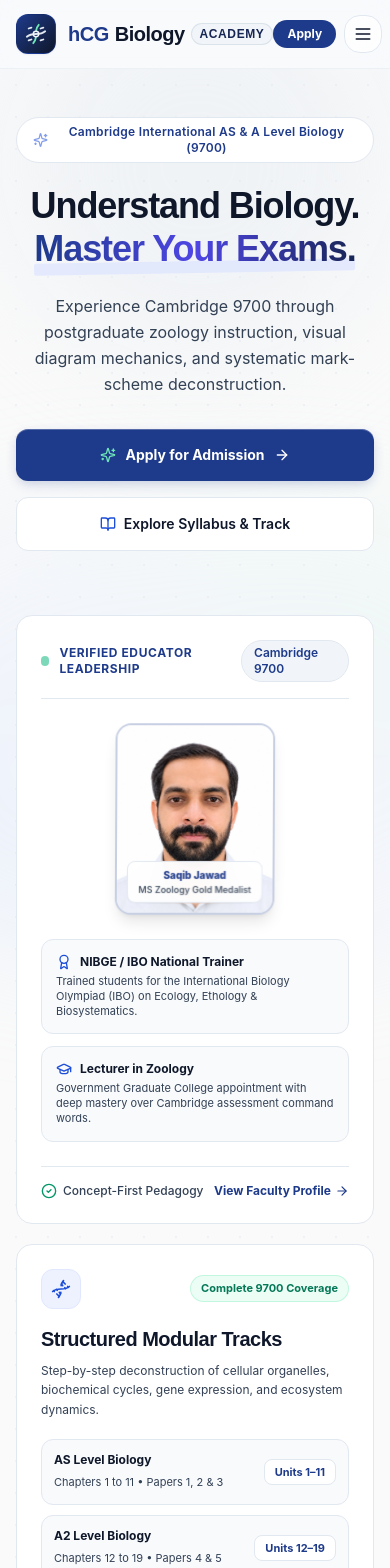
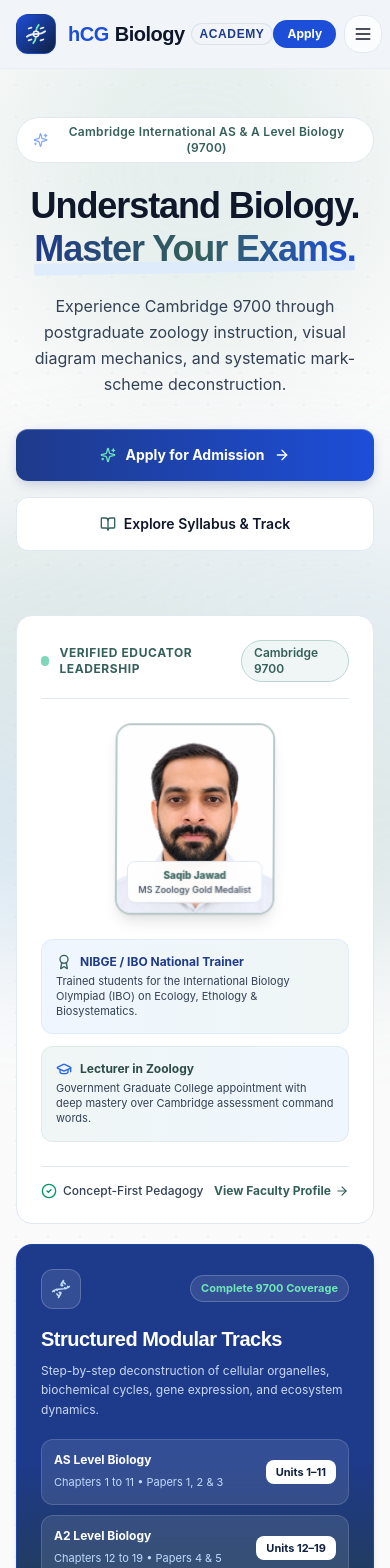
Before and after one commit to saqib52/hcg_Biology, a Next.js app: page / in a window 390 px wide. Shown: the top 1568 px of the page. Built offline with nearby package versions, Linux system fonts and the light colour scheme.

Commit message:
Enrich card divs with oceanic deep blue and #35605A pine-teal accents while preserving global canvas

```diff
--- a/src/components/home/Hero.tsx
+++ b/src/components/home/Hero.tsx
@@ -18,16 +18,16 @@ import {
 export function Hero() {
   return (
     <section className="relative overflow-hidden bg-[#fafafa] text-ink-black-900 pt-12 pb-20 lg:pt-16 lg:pb-28 border-b border-sand-dune-200">
-      {/* Subtle Ambient Glows & Mesh Gradients */}
+      {/* Subtle Ambient Glows & Mesh Gradients with Blue & Pine-Teal tones */}
       <div className="absolute inset-0 bio-grid-pattern opacity-60 pointer-events-none" />
-      <div className="absolute top-1/4 left-1/2 -translate-x-1/2 -translate-y-1/2 w-[700px] h-[450px] bg-gradient-to-tr from-blue-200/30 via-indigo-100/25 to-emerald-100/30 rounded-full blur-3xl pointer-events-none" />
-      <div className="absolute -top-24 right-0 w-96 h-96 bg-sand-dune-200/40 rounded-full blur-3xl pointer-events-none" />
+      <div className="absolute top-1/4 left-1/2 -translate-x-1/2 -translate-y-1/2 w-[720px] h-[460px] bg-gradient-to-tr from-blue-300/35 via-pine-teal-400/20 to-blue-200/30 rounded-full blur-3xl pointer-events-none" />
+      <div className="absolute -top-24 right-0 w-96 h-96 bg-pine-teal-200/30 rounded-full blur-3xl pointer-events-none" />
 
       <div className="relative max-w-7xl mx-auto px-4 sm:px-6 lg:px-8 space-y-12">
 
         {/* Top Headline & Pitch */}
         <div className="max-w-4xl mx-auto text-center space-y-6">
-          <div className="inline-flex items-center gap-2 px-4 py-1.5 rounded-full bg-white border border-sand-dune-200 text-dark-wine-700 text-xs sm:text-sm font-semibold tracking-wide shadow-xs">
+          <div className="inline-flex items-center gap-2 px-4 py-1.5 rounded-full bg-white border border-sand-dune-200 text-pine-teal-700 text-xs sm:text-sm font-semibold tracking-wide shadow-xs">
             <Sparkles className="w-4 h-4 text-dark-wine-600 animate-pulse" />
             <span>Cambridge International AS & A Level Biology (9700)</span>
           </div>
@@ -35,10 +35,10 @@ export function Hero() {
           <h1 className="text-4xl sm:text-6xl lg:text-7xl font-extrabold tracking-[-0.03em] leading-[1.08] text-ink-black-900 font-heading">
             Understand Biology.{' '}
             <span className="relative inline-block mt-1 sm:mt-0">
-              <span className="relative z-10 bg-gradient-to-r from-dark-wine-700 via-indigo-600 to-dark-wine-800 bg-clip-text text-transparent">
+              <span className="relative z-10 bg-gradient-to-r from-dark-wine-800 via-pine-teal-700 to-dark-wine-700 bg-clip-text text-transparent">
                 Master Your Exams.
               </span>
-              <span className="absolute -bottom-1 left-0 right-0 h-3 bg-indigo-100/80 -rotate-1 rounded-sm -z-0" />
+              <span className="absolute -bottom-1 left-0 right-0 h-3 bg-blue-100/80 -rotate-1 rounded-sm -z-0" />
             </span>
           </h1>
 
@@ -50,7 +50,7 @@ export function Hero() {
           <div className="pt-2 flex flex-col sm:flex-row items-center justify-center gap-4">
             <Link
               href="/admissions"
-              className="w-full sm:w-auto inline-flex items-center justify-center gap-2.5 px-8 py-4 rounded-xl font-bold text-sm text-white bg-dark-wine-700 hover:bg-dark-wine-800 btn-tactile"
+              className="w-full sm:w-auto inline-flex items-center justify-center gap-2.5 px-8 py-4 rounded-xl font-bold text-sm text-white bg-gradient-to-r from-dark-wine-800 to-dark-wine-700 hover:from-dark-wine-900 hover:to-dark-wine-800 btn-tactile shadow-md"
             >
               <Sparkles className="w-4 h-4 text-emerald-300" />
               <span>Apply for Admission</span>
@@ -59,25 +59,25 @@ export function Hero() {
 
             <Link
               href="/courses"
-              className="w-full sm:w-auto inline-flex items-center justify-center gap-2 px-8 py-4 rounded-xl font-semibold text-sm text-ink-black-900 bg-white hover:bg-sand-dune-50 border border-sand-dune-200 shadow-2xs hover:border-sand-dune-300 transition-all active:scale-[0.98]"
+              className="w-full sm:w-auto inline-flex items-center justify-center gap-2 px-8 py-4 rounded-xl font-semibold text-sm text-ink-black-900 bg-white hover:bg-pine-teal-50 border border-sand-dune-200 shadow-2xs hover:border-pine-teal-300 transition-all active:scale-[0.98]"
             >
-              <BookOpen className="w-4 h-4 text-dark-wine-600" />
+              <BookOpen className="w-4 h-4 text-pine-teal-700" />
               <span>Explore Syllabus & Track</span>
             </Link>
           </div>
         </div>
 
-        {/* Bento-Grid Modular Showcase with 3D Perspective Card */}
+        {/* Bento-Grid Modular Showcase with Bluish & #35605A Pine-Teal Divs */}
         <div className="grid grid-cols-1 md:grid-cols-12 gap-5 pt-4">
 
-          {/* Bento Card 1: 3D Interactive Interactive Educator & Certification Mockup (Span 7) */}
+          {/* Bento Card 1: 3D Interactive Educator Leadership (Span 7) */}
           <div className="md:col-span-7 bg-white rounded-2xl border border-sand-dune-200 p-6 sm:p-8 spotlight-card shadow-xs flex flex-col justify-between overflow-hidden relative">
             <div className="flex items-center justify-between pb-4 border-b border-sand-dune-200">
               <div className="flex items-center gap-2.5">
                 <span className="w-2.5 h-2.5 rounded-full bg-emerald-500 animate-pulse" />
-                <span className="text-xs font-bold uppercase tracking-wider text-dark-wine-700">Verified Educator Leadership</span>
+                <span className="text-xs font-bold uppercase tracking-wider text-pine-teal-700">Verified Educator Leadership</span>
               </div>
-              <span className="text-xs font-semibold text-dark-wine-700 bg-sand-dune-100 px-3 py-1 rounded-full border border-sand-dune-200">
+              <span className="text-xs font-semibold text-pine-teal-700 bg-pine-teal-50 px-3 py-1 rounded-full border border-pine-teal-200">
                 Cambridge 9700
               </span>
             </div>
@@ -85,7 +85,7 @@ export function Hero() {
             <div className="grid grid-cols-1 sm:grid-cols-12 gap-6 my-6 items-center perspective-container">
               {/* Educator Photo with 3D Float */}
               <div className="sm:col-span-5 flex justify-center">
-                <div className="relative w-40 h-48 sm:w-44 sm:h-52 rounded-2xl overflow-hidden border-2 border-dark-wine-700/20 shadow-lg perspective-card bg-sand-dune-100">
+                <div className="relative w-40 h-48 sm:w-44 sm:h-52 rounded-2xl overflow-hidden border-2 border-pine-teal-700/30 shadow-lg perspective-card bg-sand-dune-100">
                   <Image
                     src="/images/saqib-jawad.jpg"
                     alt="Saqib Jawad - Lead Biology Educator"
@@ -95,17 +95,17 @@ export function Hero() {
                   />
                   {/* Floating Micro Badge */}
                   <div className="absolute bottom-2.5 inset-x-2.5 bg-white/95 backdrop-blur-md py-1.5 px-2 rounded-lg border border-sand-dune-200 text-center shadow-xs">
-                    <span className="text-[10px] font-extrabold text-dark-wine-700 block">Saqib Jawad</span>
+                    <span className="text-[10px] font-extrabold text-pine-teal-700 block">Saqib Jawad</span>
                     <span className="text-[9px] text-ink-black-700 block font-medium">MS Zoology Gold Medalist</span>
                   </div>
                 </div>
               </div>
 
-              {/* Verified Proof Metrics */}
+              {/* Verified Proof Metrics inside #35605A-accented divs */}
               <div className="sm:col-span-7 space-y-3 text-left">
-                <div className="p-3.5 rounded-xl bg-sand-dune-50 border border-sand-dune-200 space-y-1">
-                  <div className="flex items-center gap-2 text-xs font-bold text-ink-black-900">
-                    <Award className="w-4 h-4 text-dark-wine-600" />
+                <div className="p-3.5 rounded-xl bg-gradient-to-r from-blue-50 to-pine-teal-50 border border-blue-100/80 space-y-1">
+                  <div className="flex items-center gap-2 text-xs font-bold text-dark-wine-800">
+                    <Award className="w-4 h-4 text-pine-teal-700" />
                     <span>NIBGE / IBO National Trainer</span>
                   </div>
                   <p className="text-[11px] text-ink-black-700 leading-snug">
@@ -113,8 +113,8 @@ export function Hero() {
                   </p>
                 </div>
 
-                <div className="p-3.5 rounded-xl bg-sand-dune-50 border border-sand-dune-200 space-y-1">
-                  <div className="flex items-center gap-2 text-xs font-bold text-ink-black-900">
+                <div className="p-3.5 rounded-xl bg-gradient-to-r from-pine-teal-50 to-blue-50 border border-pine-teal-100/80 space-y-1">
+                  <div className="flex items-center gap-2 text-xs font-bold text-pine-teal-800">
                     <GraduationCap className="w-4 h-4 text-dark-wine-600" />
                     <span>Lecturer in Zoology</span>
                   </div>
@@ -129,67 +129,67 @@ export function Hero() {
               <span className="flex items-center gap-1.5 font-medium">
                 <CheckCircle2 className="w-4 h-4 text-emerald-600" /> Concept-First Pedagogy
               </span>
-              <Link href="/teacher" className="font-bold text-dark-wine-700 hover:underline flex items-center gap-1">
+              <Link href="/teacher" className="font-bold text-pine-teal-700 hover:text-dark-wine-800 flex items-center gap-1">
                 View Faculty Profile <ArrowRight className="w-3.5 h-3.5" />
               </Link>
             </div>
           </div>
 
           {/* Bento Card 2: Interactive Syllabus Architecture (Span 5) */}
-          <div className="md:col-span-5 bg-white rounded-2xl border border-sand-dune-200 p-6 sm:p-8 spotlight-card shadow-xs flex flex-col justify-between">
+          <div className="md:col-span-5 bg-gradient-to-b from-blue-900 via-dark-wine-800 to-pine-teal-900 text-white rounded-2xl border border-dark-wine-700/60 p-6 sm:p-8 spotlight-card shadow-md flex flex-col justify-between">
             <div>
               <div className="flex items-center justify-between mb-4">
-                <div className="w-10 h-10 rounded-xl bg-indigo-50 border border-indigo-100 flex items-center justify-center text-dark-wine-700">
-                  <Dna className="w-5 h-5 text-dark-wine-600" />
+                <div className="w-10 h-10 rounded-xl bg-white/10 backdrop-blur-md border border-white/20 flex items-center justify-center text-blue-200">
+                  <Dna className="w-5 h-5 text-blue-200" />
                 </div>
-                <span className="text-[11px] font-bold text-emerald-700 bg-emerald-50 px-2.5 py-1 rounded-full border border-emerald-200/60">
+                <span className="text-[11px] font-bold text-emerald-300 bg-white/10 backdrop-blur-md px-2.5 py-1 rounded-full border border-white/20">
                   Complete 9700 Coverage
                 </span>
               </div>
 
-              <h3 className="text-xl font-bold text-ink-black-900 font-heading">
+              <h3 className="text-xl font-bold text-white font-heading">
                 Structured Modular Tracks
               </h3>
-              <p className="text-xs text-ink-black-700 mt-2 leading-relaxed">
+              <p className="text-xs text-blue-100/90 mt-2 leading-relaxed">
                 Step-by-step deconstruction of cellular organelles, biochemical cycles, gene expression, and ecosystem dynamics.
               </p>
 
               <div className="mt-5 space-y-2.5">
-                <div className="p-3 rounded-xl bg-sand-dune-50 border border-sand-dune-200 flex items-center justify-between">
+                <div className="p-3 rounded-xl bg-white/10 backdrop-blur-md border border-white/15 flex items-center justify-between">
                   <div>
-                    <span className="block text-xs font-bold text-ink-black-900">AS Level Biology</span>
-                    <span className="text-[11px] text-ink-black-700">Chapters 1 to 11 • Papers 1, 2 & 3</span>
+                    <span className="block text-xs font-bold text-white">AS Level Biology</span>
+                    <span className="text-[11px] text-blue-200">Chapters 1 to 11 • Papers 1, 2 & 3</span>
                   </div>
-                  <span className="text-[11px] font-bold text-dark-wine-700 bg-white px-2.5 py-1 rounded-lg border border-sand-dune-200">
+                  <span className="text-[11px] font-bold text-dark-wine-900 bg-white px-2.5 py-1 rounded-lg">
                     Units 1–11
                   </span>
                 </div>
 
-                <div className="p-3 rounded-xl bg-sand-dune-50 border border-sand-dune-200 flex items-center justify-between">
+                <div className="p-3 rounded-xl bg-white/10 backdrop-blur-md border border-white/15 flex items-center justify-between">
                   <div>
-                    <span className="block text-xs font-bold text-ink-black-900">A2 Level Biology</span>
-                    <span className="text-[11px] text-ink-black-700">Chapters 12 to 19 • Papers 4 & 5</span>
+                    <span className="block text-xs font-bold text-white">A2 Level Biology</span>
+                    <span className="text-[11px] text-blue-200">Chapters 12 to 19 • Papers 4 & 5</span>
                   </div>
-                  <span className="text-[11px] font-bold text-dark-wine-700 bg-white px-2.5 py-1 rounded-lg border border-sand-dune-200">
+                  <span className="text-[11px] font-bold text-dark-wine-900 bg-white px-2.5 py-1 rounded-lg">
                     Units 12–19
                   </span>
                 </div>
               </div>
             </div>
 
-            <div className="pt-4 mt-6 border-t border-sand-dune-200 flex items-center justify-between text-xs">
-              <span className="text-ink-black-700 font-medium">Full paper-wise mark scheme training</span>
-              <Link href="/courses" className="font-bold text-dark-wine-700 hover:underline">
+            <div className="pt-4 mt-6 border-t border-white/15 flex items-center justify-between text-xs">
+              <span className="text-blue-200 font-medium">Full paper-wise mark scheme training</span>
+              <Link href="/courses" className="font-bold text-white hover:text-emerald-300 flex items-center gap-1">
                 Explore Tracks →
               </Link>
             </div>
           </div>
 
           {/* Bento Card 3: Live Interactive & Recorded Vault (Span 4) */}
-          <div className="md:col-span-4 bg-white rounded-2xl border border-sand-dune-200 p-6 spotlight-card shadow-xs flex flex-col justify-between">
+          <div className="md:col-span-4 bg-white rounded-2xl border border-sand-dune-200 p-6 spotlight-card shadow-xs flex flex-col justify-between hover:border-pine-teal-300 transition-all">
             <div className="space-y-3">
-              <div className="w-10 h-10 rounded-xl bg-sand-dune-100 flex items-center justify-center text-dark-wine-700">
-                <Clock className="w-5 h-5 text-dark-wine-600" />
+              <div className="w-10 h-10 rounded-xl bg-pine-teal-50 border border-pine-teal-100 flex items-center justify-center text-pine-teal-700">
+                <Clock className="w-5 h-5 text-pine-teal-700" />
               </div>
               <h4 className="text-base font-bold text-ink-black-900 font-heading">
                 Flexible Learning Modes
@@ -198,16 +198,16 @@ export function Hero() {
                 Join scheduled live interactive cohorts with direct teacher Q&A, or study on-demand with our full HD lecture recording vault.
               </p>
             </div>
-            <div className="pt-4 border-t border-sand-dune-200 text-[11px] text-ink-black-700 font-medium">
+            <div className="pt-4 border-t border-sand-dune-200 text-[11px] text-pine-teal-800 font-semibold">
               Flexible scheduling for local & overseas students.
             </div>
           </div>
 
           {/* Bento Card 4: Paper 1 to 5 Mark-Scheme Mastery (Span 4) */}
-          <div className="md:col-span-4 bg-white rounded-2xl border border-sand-dune-200 p-6 spotlight-card shadow-xs flex flex-col justify-between">
+          <div className="md:col-span-4 bg-white rounded-2xl border border-sand-dune-200 p-6 spotlight-card shadow-xs flex flex-col justify-between hover:border-blue-300 transition-all">
             <div className="space-y-3">
-              <div className="w-10 h-10 rounded-xl bg-sand-dune-100 flex items-center justify-center text-dark-wine-700">
-                <FileCheck2 className="w-5 h-5 text-dark-wine-600" />
+              <div className="w-10 h-10 rounded-xl bg-blue-50 border border-blue-100 flex items-center justify-center text-dark-wine-700">
+                <FileCheck2 className="w-5 h-5 text-dark-wine-700" />
               </div>
               <h4 className="text-base font-bold text-ink-black-900 font-heading">
                 Examiner-Focused Preparation
@@ -216,16 +216,16 @@ export function Hero() {
                 Learn what Cambridge examiners award marks for: exact keywords, error margins, and experimental design methodologies.
               </p>
             </div>
-            <div className="pt-4 border-t border-sand-dune-200 text-[11px] text-ink-black-700 font-medium">
+            <div className="pt-4 border-t border-sand-dune-200 text-[11px] text-dark-wine-800 font-semibold">
               Topical past papers + simulated mock series.
             </div>
           </div>
 
           {/* Bento Card 5: Diagnostic & Individual Mentorship (Span 4) */}
-          <div className="md:col-span-4 bg-white rounded-2xl border border-sand-dune-200 p-6 spotlight-card shadow-xs flex flex-col justify-between">
+          <div className="md:col-span-4 bg-white rounded-2xl border border-sand-dune-200 p-6 spotlight-card shadow-xs flex flex-col justify-between hover:border-pine-teal-300 transition-all">
             <div className="space-y-3">
-              <div className="w-10 h-10 rounded-xl bg-sand-dune-100 flex items-center justify-center text-dark-wine-700">
-                <Users2 className="w-5 h-5 text-dark-wine-600" />
+              <div className="w-10 h-10 rounded-xl bg-pine-teal-50 border border-pine-teal-100 flex items-center justify-center text-pine-teal-700">
+                <Users2 className="w-5 h-5 text-pine-teal-700" />
               </div>
               <h4 className="text-base font-bold text-ink-black-900 font-heading">
                 Small-Group & 1-on-1 Focus
@@ -234,14 +234,14 @@ export function Hero() {
                 Capped batch sizes ensure individual doubt clearance, continuous homework diagnostics, and personalised guidance.
               </p>
             </div>
-            <div className="pt-4 border-t border-sand-dune-200 text-[11px] text-ink-black-700 font-medium">
+            <div className="pt-4 border-t border-sand-dune-200 text-[11px] text-pine-teal-800 font-semibold">
               Admissions open for upcoming series.
             </div>
           </div>
 
         </div>
 
-        {/* Infinite Logo Marquee (Accreditations, Topics & Standards) */}
+        {/* Infinite Logo Marquee */}
         <div className="pt-10 border-t border-sand-dune-200">
           <p className="text-center text-xs uppercase tracking-wider font-bold text-ink-black-600 mb-6">
             Aligned with Cambridge Assessment International Education Syllabus Standards
@@ -249,35 +249,35 @@ export function Hero() {
           <div className="relative overflow-hidden w-full [mask-image:linear-gradient(to_right,transparent,black_15%,black_85%,transparent)]">
             <div className="animate-marquee space-x-8 text-xs font-semibold text-ink-black-700 py-2">
               <span className="px-4 py-2 rounded-xl bg-white border border-sand-dune-200 shadow-2xs flex items-center gap-2">
-                <Microscope className="w-3.5 h-3.5 text-dark-wine-600" /> Cambridge 9700 AS & A Level
+                <Microscope className="w-3.5 h-3.5 text-pine-teal-700" /> Cambridge 9700 AS & A Level
               </span>
               <span className="px-4 py-2 rounded-xl bg-white border border-sand-dune-200 shadow-2xs flex items-center gap-2">
-                <Award className="w-3.5 h-3.5 text-dark-wine-600" /> MS Zoology Gold Medalist Direction
+                <Award className="w-3.5 h-3.5 text-dark-wine-700" /> MS Zoology Gold Medalist Direction
               </span>
               <span className="px-4 py-2 rounded-xl bg-white border border-sand-dune-200 shadow-2xs flex items-center gap-2">
                 <CheckCircle2 className="w-3.5 h-3.5 text-emerald-600" /> National Biology Talent Contest (NBTC) Trainer
               </span>
               <span className="px-4 py-2 rounded-xl bg-white border border-sand-dune-200 shadow-2xs flex items-center gap-2">
-                <FileCheck2 className="w-3.5 h-3.5 text-dark-wine-600" /> Paper 1, 2, 3, 4 & 5 Past Paper Series
+                <FileCheck2 className="w-3.5 h-3.5 text-pine-teal-700" /> Paper 1, 2, 3, 4 & 5 Past Paper Series
               </span>
               <span className="px-4 py-2 rounded-xl bg-white border border-sand-dune-200 shadow-2xs flex items-center gap-2">
-                <Dna className="w-3.5 h-3.5 text-dark-wine-600" /> Biochemical & Genetic Pathways
+                <Dna className="w-3.5 h-3.5 text-dark-wine-700" /> Biochemical & Genetic Pathways
               </span>
               {/* Duplicate set for seamless continuous marquee */}
               <span className="px-4 py-2 rounded-xl bg-white border border-sand-dune-200 shadow-2xs flex items-center gap-2">
-                <Microscope className="w-3.5 h-3.5 text-dark-wine-600" /> Cambridge 9700 AS & A Level
+                <Microscope className="w-3.5 h-3.5 text-pine-teal-700" /> Cambridge 9700 AS & A Level
               </span>
               <span className="px-4 py-2 rounded-xl bg-white border border-sand-dune-200 shadow-2xs flex items-center gap-2">
-                <Award className="w-3.5 h-3.5 text-dark-wine-600" /> MS Zoology Gold Medalist Direction
+                <Award className="w-3.5 h-3.5 text-dark-wine-700" /> MS Zoology Gold Medalist Direction
               </span>
               <span className="px-4 py-2 rounded-xl bg-white border border-sand-dune-200 shadow-2xs flex items-center gap-2">
                 <CheckCircle2 className="w-3.5 h-3.5 text-emerald-600" /> National Biology Talent Contest (NBTC) Trainer
               </span>
               <span className="px-4 py-2 rounded-xl bg-white border border-sand-dune-200 shadow-2xs flex items-center gap-2">
-                <FileCheck2 className="w-3.5 h-3.5 text-dark-wine-600" /> Paper 1, 2, 3, 4 & 5 Past Paper Series
+                <FileCheck2 className="w-3.5 h-3.5 text-pine-teal-700" /> Paper 1, 2, 3, 4 & 5 Past Paper Series
               </span>
               <span className="px-4 py-2 rounded-xl bg-white border border-sand-dune-200 shadow-2xs flex items-center gap-2">
-                <Dna className="w-3.5 h-3.5 text-dark-wine-600" /> Biochemical & Genetic Pathways
+                <Dna className="w-3.5 h-3.5 text-dark-wine-700" /> Biochemical & Genetic Pathways
               </span>
             </div>
           </div>
--- a/tailwind.config.js
+++ b/tailwind.config.js
@@ -8,7 +8,21 @@ module.exports = {
   theme: {
     extend: {
       colors: {
-        // Primary brand & high-impact accents (Royal Academic Navy / Sapphire)
+        // Requested Deep Teal / Sea Green shade (#35605A)
+        'pine-teal': {
+          50: '#f0f6f5',
+          100: '#dceae7',
+          200: '#bbd6d1',
+          300: '#94bdb7',
+          400: '#6ea099',
+          500: '#4d837c',
+          600: '#3c6e67',
+          700: '#35605A', // Base target hex: #35605A
+          800: '#2c4d48',
+          900: '#243e3a',
+          950: '#152422',
+        },
+        // Rich Royal Blue / Academic Navy scale
         'dark-wine': {
           50: '#eef6ff',
           100: '#dbeafe',
@@ -16,11 +30,11 @@ module.exports = {
           300: '#93c5fd',
           400: '#60a5fa',
           500: '#3b82f6',
-          600: '#1d4ed8', // Vibrant interactive blue
-          700: '#1e3a8a', // Deep Royal Navy (Buttons, Key Headers)
-          800: '#172554', // Dark Academic Navy
-          900: '#0f172a', // Deepest Navy
-          950: '#080d1a',
+          600: '#2563eb', // Vibrant royal blue
+          700: '#1d4ed8', // Interactive royal blue
+          800: '#1e3a8a', // Deep Academic Navy
+          900: '#0f2042', // Midnight Navy
+          950: '#0a1428',
         },
         // Secondary structural neutral & border surfaces (Warm crisp slate / mist)
         'sand-dune': {
@@ -36,14 +50,14 @@ module.exports = {
           900: '#0f172a',
           950: '#020617',
         },
-        // Dominant canvas & soft tint (Clean Modern Slate / Crisp Pure Backdrops)
+        // Subtle soft tint / Ice Blue for clean contrast
         'alice-blue': {
-          50: '#f8fafc',  // Clean, crisp, luminous canvas
-          100: '#f1f5f9',
-          200: '#e2e8f0',
-          300: '#cbd5e1',
-          400: '#94a3b8',
-          500: '#0284c7', // Medical Cyan / Biology Accent
+          50: '#f1f5f9',
+          100: '#e2e8f0',
+          200: '#cbd5e1',
+          300: '#94a3b8',
+          400: '#64748b',
+          500: '#0284c7',
           600: '#0369a1',
           700: '#075985',
           800: '#0c4a6e',
```
Also changed, not shown: src/components/home/AdmissionCTA.tsx (+10 -10 lines), src/components/home/FeaturedCourses.tsx (+44 -28 lines), src/components/home/FeeSection.tsx (+49 -25 lines), src/components/home/LearningExperience.tsx (+33 -13 lines), src/components/home/WhyChooseUs.tsx (+35 -11 lines).
